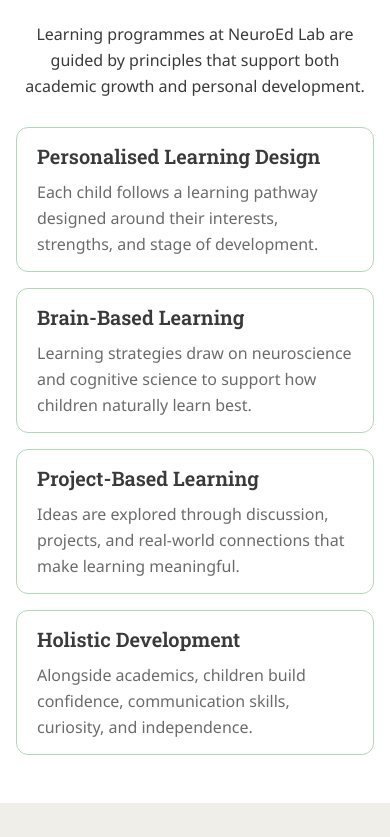
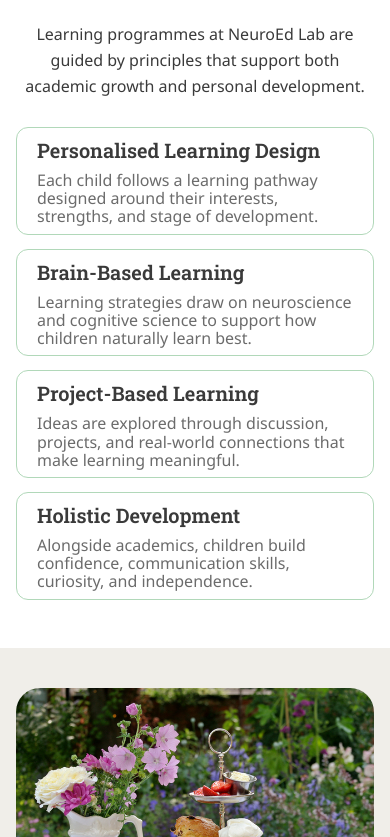
Before and after one commit to mollilyn/neuroedlab-website, a Next.js app: page / in a window 390 px wide. Shown: the part 1847-2684 px from the top of the page. Built offline with nearby package versions, Linux system fonts and the light colour scheme; no server answers.

Commit message:
More changes to LA Card

```diff
--- a/src/components/LearningApproach.tsx
+++ b/src/components/LearningApproach.tsx
@@ -49,17 +49,17 @@ export default function LearningApproach() {
         </div>
 
         {/* Pillar cards */}
-        <div className="grid grid-cols-1 gap-4 md:grid-cols-2 md:gap-8">
+        <div className="grid grid-cols-1 gap-[14px] md:grid-cols-2 md:gap-8">
           {content.pillars?.map((pillar, index) => (
             <motion.div
               key={index}
               {...fadeUp(0.1 * (index + 1))}
               transition={{
                 opacity: { duration: 0.6, delay: 0.1 * (index + 1) },
-                y: { duration: 0.5, ease: "easeOut", delay: 0.1 * (index + 1) },
+                y: { duration: 0.25, ease: "easeOut", delay: 0.1 * (index + 1) },
                 boxShadow: { duration: 0, delay: 0 },
               }}
-              className="rounded-[12px] border bg-white px-5 py-[14px] md:p-7"
+              className="rounded-[12px] border bg-white px-5 py-[8px] md:p-7"
               style={{ borderColor: "var(--color-primary)" }}
               whileHover={{
                 y: -3,
@@ -78,10 +78,10 @@ export default function LearningApproach() {
                 },
               }}
             >
-              <h3 className="font-headline-en mb-[9px] text-xl font-semibold text-[var(--color-text)] md:mb-3">
+              <h3 className="font-headline-en mb-[7px] text-xl font-semibold text-[var(--color-text)] md:mb-3">
                 {pillar.title}
               </h3>
-              <p className="font-body-en text-base leading-relaxed text-[var(--color-text)] opacity-75">
+              <p className="font-body-en text-base leading-[1.14] text-[var(--color-text)] opacity-75 md:leading-relaxed">
                 {pillar.description}
               </p>
             </motion.div>
```
